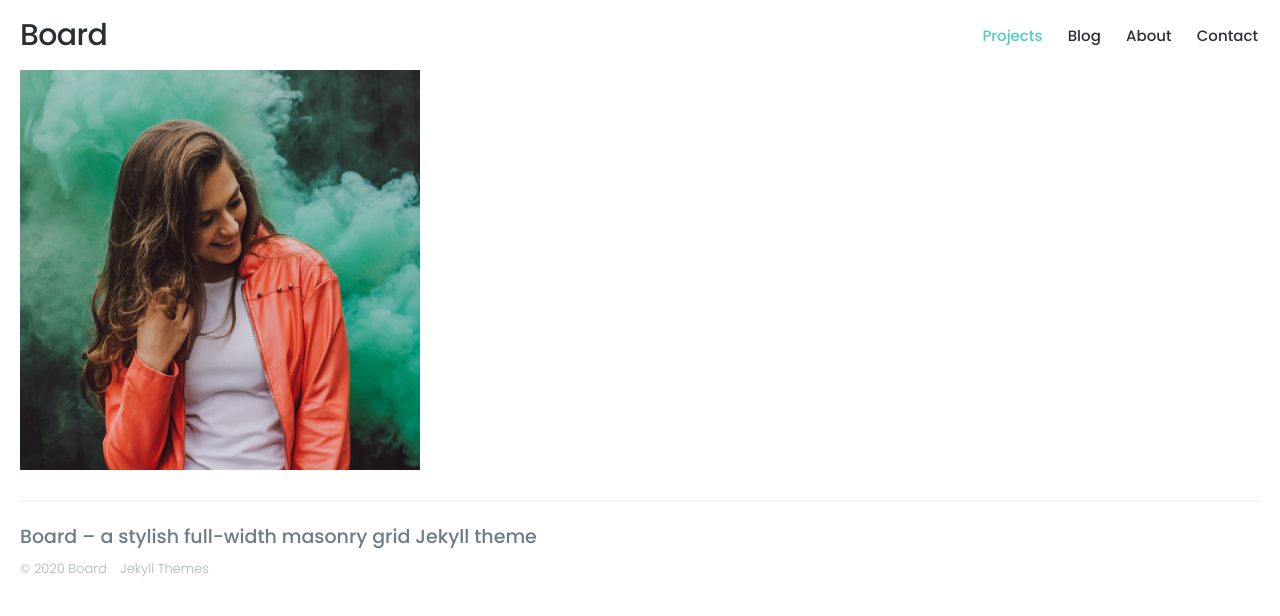
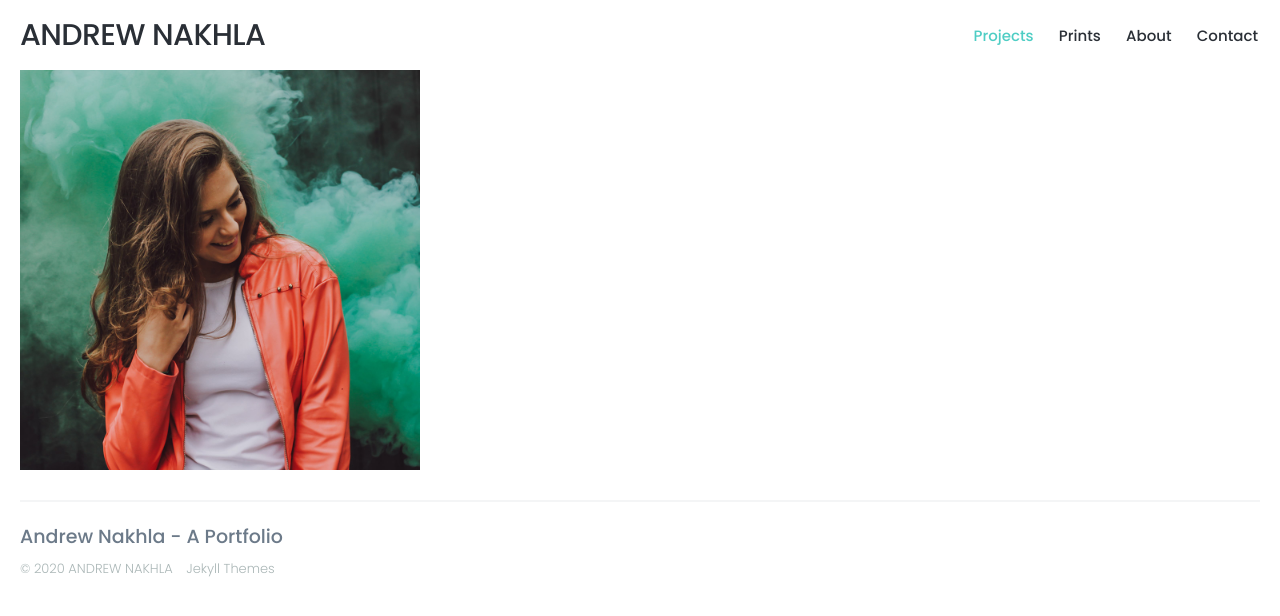
Before and after one commit to poptartfiend/poptartfiend.github.io, a Jekyll site: the page built from index.html, in a window 1280 px wide. Shown: the top 616 px of the page. Built offline with Jekyll 4.4.1, drawn with Linux system fonts in a browser that asks for light colours; nearby versions of some CDN libraries.

Commit message:
Update settings.yml

```diff
--- a/_data/settings.yml
+++ b/_data/settings.yml
@@ -1,5 +1,5 @@
 basic_settings:
-  site_title: Board
+  site_title: ANDREW NAKHLA
   favicon_image: /images/favicon.png
 
 header_settings:
@@ -10,15 +10,15 @@ menu_settings:
   menu_items:
     - title: 'Projects'
       url: '/'
-    - title: 'Blog'
-      url: '/blog/'
+    - title: 'Prints'
+      url: '/prints/'
     - title: 'About'
       url: '/about'
     - title: 'Contact'
       url: '/contact'
 
 footer_settings:
-  footer_tagline: Board – a stylish full-width masonry grid Jekyll theme
+  footer_tagline: Andrew Nakhla - A Portfolio
 
 grid_settings:
   overlay_opacity: 0.8
```
